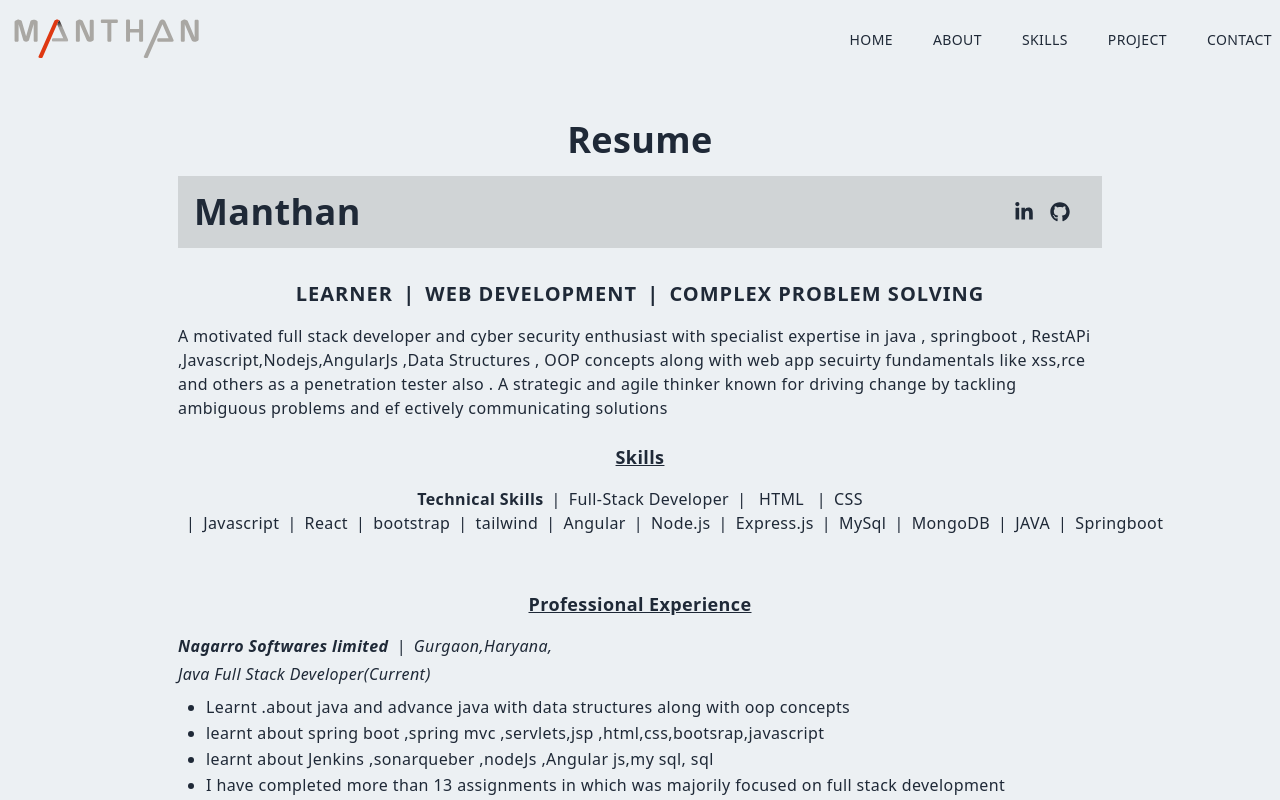
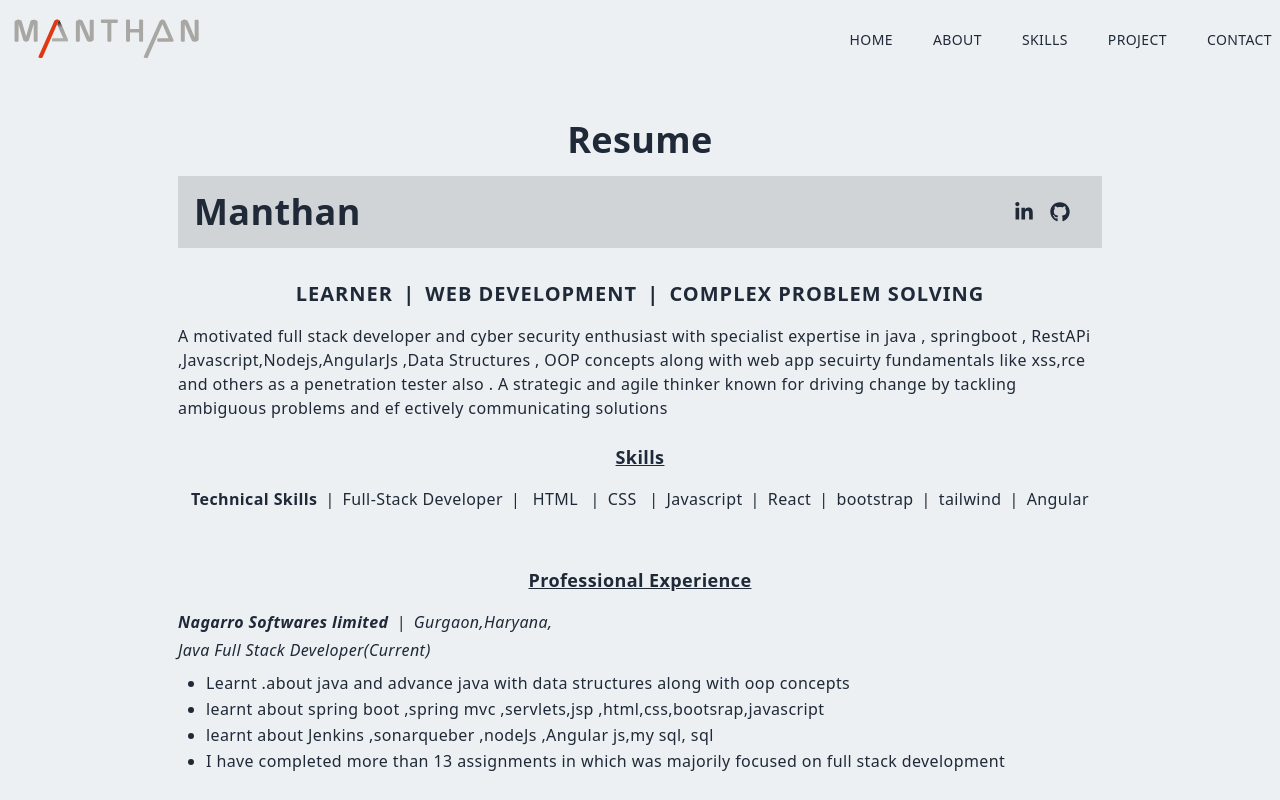
Before and after one commit to manthan8219/next-portfolio, a Next.js app: page /resume in a window 1280 px wide. Shown: the top 800 px of the page. Built offline with nearby package versions, Linux system fonts and the light colour scheme.

Commit message:
Update resume.js

```diff
--- a/pages/resume.js
+++ b/pages/resume.js
@@ -60,12 +60,10 @@ const resume = () => {
             <span className="px-2">|</span>bootstrap
             <span className="px-2">|</span>tailwind
             <span className="px-2">|</span>Angular
-            <span className="px-2">|</span>Node.js
-            <span className="px-2">|</span>Express.js
-            <span className="px-2">|</span>MySql
-            <span className="px-2">|</span>MongoDB
-            <span className="px-2">|</span>JAVA
-            <span className="px-2">|</span>Springboot
+
+
+
+
           </p>
         </div>
 
```
